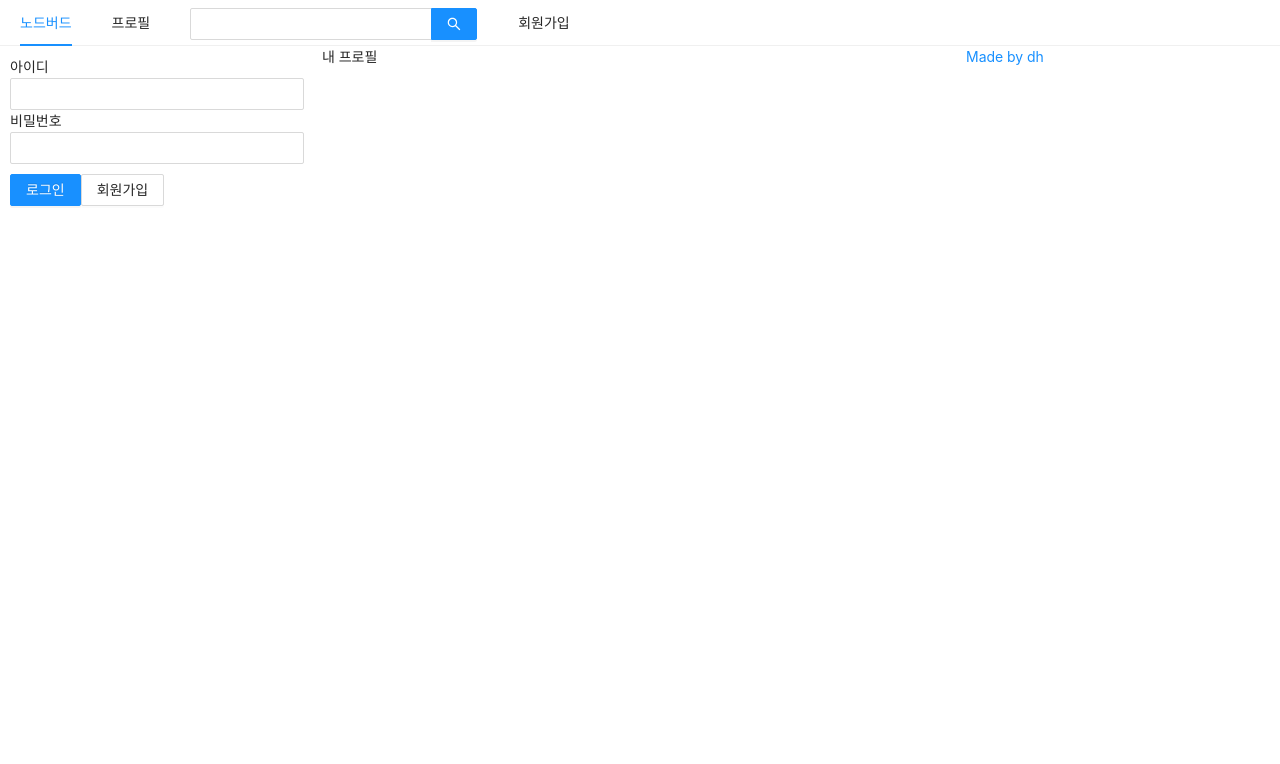
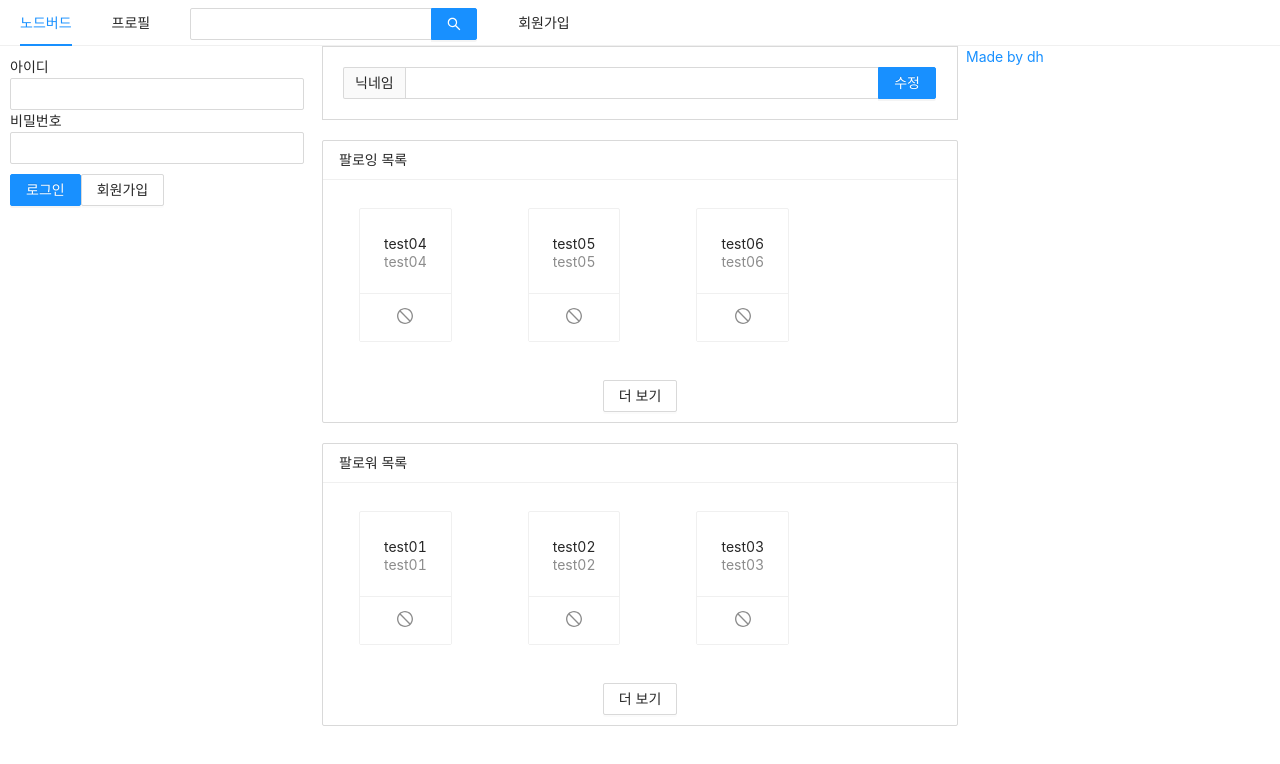
Before and after one commit to dannnnnnnnnny/nextjs, a Next.js app in the folder front/: page /profile in a window 1280 px wide. Shown: the top 764 px of the page. Built offline with nearby package versions, Linux system fonts and the light colour scheme.

Commit message:
팔로워 팔로잉 리스트 추가 및 닉네임 수정 폼 추가

```diff
--- a/front/components/AppLayout.js
+++ b/front/components/AppLayout.js
@@ -12,7 +12,9 @@
 
 const AppLayout = ({ children }) => {
 	const [isLoggedIn, setIsLoggedIn] = useState(false);
-	const style = useMemo(() => ({ verticalAlign: 'middle' }), []);
+	const style = useMemo(() => (
+		{ verticalAlign: 'middle' }
+	), []);
 
 	return (
 		<div>
@@ -36,6 +38,7 @@
 					</Link>
 				</Menu.Item>
 			</Menu>
+
 			<Row gutter={8}>
 				<Col xs={24} md={6}>
 					{isLoggedIn ? (
@@ -57,6 +60,7 @@
 					</a>
 				</Col>
 			</Row>
+
 		</div>
 	);
 };
--- /dev/null
+++ b/front/components/FollowList.js
@@ -0,0 +1,35 @@
+import React from 'react';
+import { List, Button, Card } from 'antd';
+import { StopOutlined } from '@ant-design/icons';
+import PropTypes from 'prop-types';
+
+const FollowList = ({ header, data }) => {
+	return (
+		<List
+			style={{ marginBottom: 20 }}
+			grid={{ gutter: 4, xs: 2, md: 3 }}
+			size="small"
+			header={<div>{header}</div>}
+			loadMore={<div style={{ textAlign: 'center', margin: '10px 0' }}><Button>더 보기</Button></div>}
+			bordered
+			dataSource={data}
+			renderItem={item => (
+				<List.Item style={{ margin: 20 }}>
+					<Card
+						actions={[<StopOutlined key="stop" />]}
+					>
+						{item.nickname}
+						<Card.Meta description={item.nickname} />
+					</Card>
+				</List.Item>
+			)}
+		/>
+	);
+};
+
+FollowList.propTypes = {
+	header: PropTypes.string.isRequired,
+	data: PropTypes.array.isRequired,
+}
+
+export default FollowList;
--- /dev/null
+++ b/front/components/NicknameEditForm.js
@@ -0,0 +1,18 @@
+import React, { useMemo } from "react";
+import { Form, Input } from 'antd';
+
+const NicknameEditForm = () => {
+	const formStyle = useMemo(() => ({
+		marginBottom: '20px',
+		border: '1px solid #d9d9d9',
+		padding: '20px'}
+	), [])
+
+	return (
+		<Form style={formStyle}>
+			<Input.Search addonBefore="닉네임" enterButton="수정" />
+		</Form>
+	);
+};
+
+export default NicknameEditForm;
--- a/front/components/UserProfile.js
+++ b/front/components/UserProfile.js
@@ -21,6 +21,6 @@
 			<Button onClick={onLogOut}>로그아웃</Button>
 		</Card>
 	);
-}
+};
 
 export default UserProfile;
--- a/front/pages/_app.js
+++ b/front/pages/_app.js
@@ -12,7 +12,7 @@
 				<Component />
 			</>
 		);
-}
+};
 
 NodeBird.propTypes = {
     Component: PropTypes.elementType.isRequired,
--- a/front/pages/index.js
+++ b/front/pages/index.js
@@ -7,6 +7,6 @@
 				<div>Hello, Next!</div>
 			</AppLayout>
 		);
-}
+};
 
 export default Home;
--- a/front/pages/profile.js
+++ b/front/pages/profile.js
@@ -1,14 +1,32 @@
 import React from 'react';
 import AppLayout from '../components/AppLayout';
 import Head from 'next/head';
+import FollowList from '../components/FollowList';
+import NicknameEditForm from '../components/NicknameEditForm';
 
 const Profile = () => {
+	const followerList = [
+		{ nickname: 'test01' },
+		{ nickname: 'test02' },
+		{ nickname: 'test03' }
+	];
+
+	const followingList = [
+		{ nickname: 'test04' },
+		{ nickname: 'test05' },
+		{ nickname: 'test06' },
+	];
+
     return (
 			<>
 				<Head>
 					<title>내 프로필 | NodeBird</title>
 				</Head>
-				<AppLayout>내 프로필</AppLayout>
+				<AppLayout>
+					<NicknameEditForm />
+					<FollowList header="팔로잉 목록" data={followingList} />
+					<FollowList header="팔로워 목록" data={followerList} />
+				</AppLayout>
 			</>
 		);
 };
```
Also changed, not shown: front/components/LoginForm.js (+11 -2 lines).
